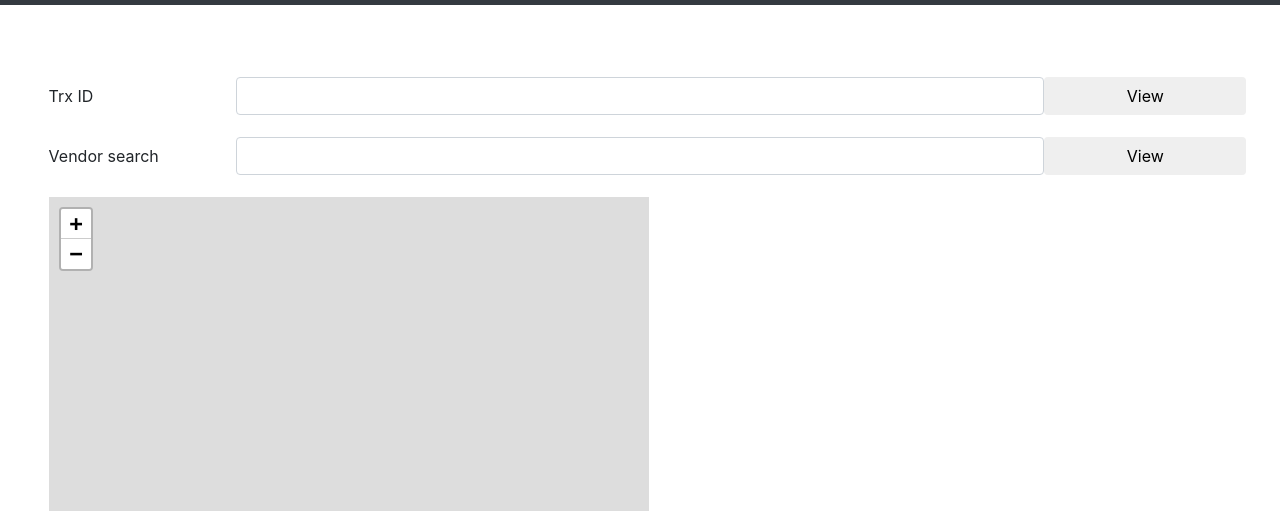
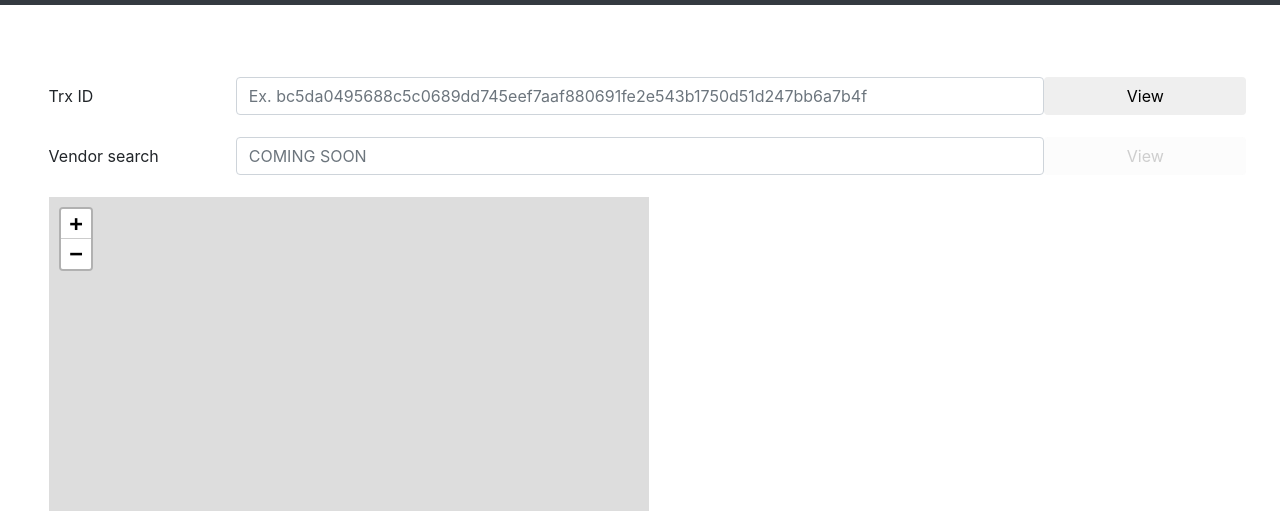
Before and after one commit to gsilvestri/CAA-POC, a website with bundled scripts: page app/index.html in a window 1280 px wide. Both pictures are taken after a click on the tab "Transactions Viewer". Shown: the part 51-562 px from the top of the page. Built offline with nearby package versions, Linux system fonts and the light colour scheme; no server answers.

Commit message:
disabled VendorField search

```diff
--- a/app/index.html
+++ b/app/index.html
@@ -197,14 +197,14 @@
 
                     <div class="form-group row">
                         <label for="f_TrxSearcher" class="col-sm-2 col-form-label">Trx ID</label>
-                        <input type="text" class="form-control col-sm-8" id="f_TrxSearcher" />
+                        <input type="text" class="form-control col-sm-8" id="f_TrxSearcher" placeholder="Ex. bc5da0495688c5c0689dd745eef7aaf880691fe2e543b1750d51d247bb6a7b4f"/>
                         <button type="button" class="btn col-sm-2" id="f_ViewTrx">View</button>
                     </div>
 
                     <div class="form-group row">
                         <label for="f_TrxSearcher" class="col-sm-2 col-form-label">Vendor search</label>
-                        <input type="text" class="form-control col-sm-8" id="f_FromVendorSearcher" />
-                        <button type="button" class="btn col-sm-2" id="f_ViewFromVendor">View</button>
+                        <input type="text" class="form-control col-sm-8" id="f_FromVendorSearcher" placeholder="COMING SOON" />
+                        <button type="button" class="btn col-sm-2" id="f_ViewFromVendor" disabled>View</button>
                     </div>
 
 
```
Also changed, not shown: 1 other file.
